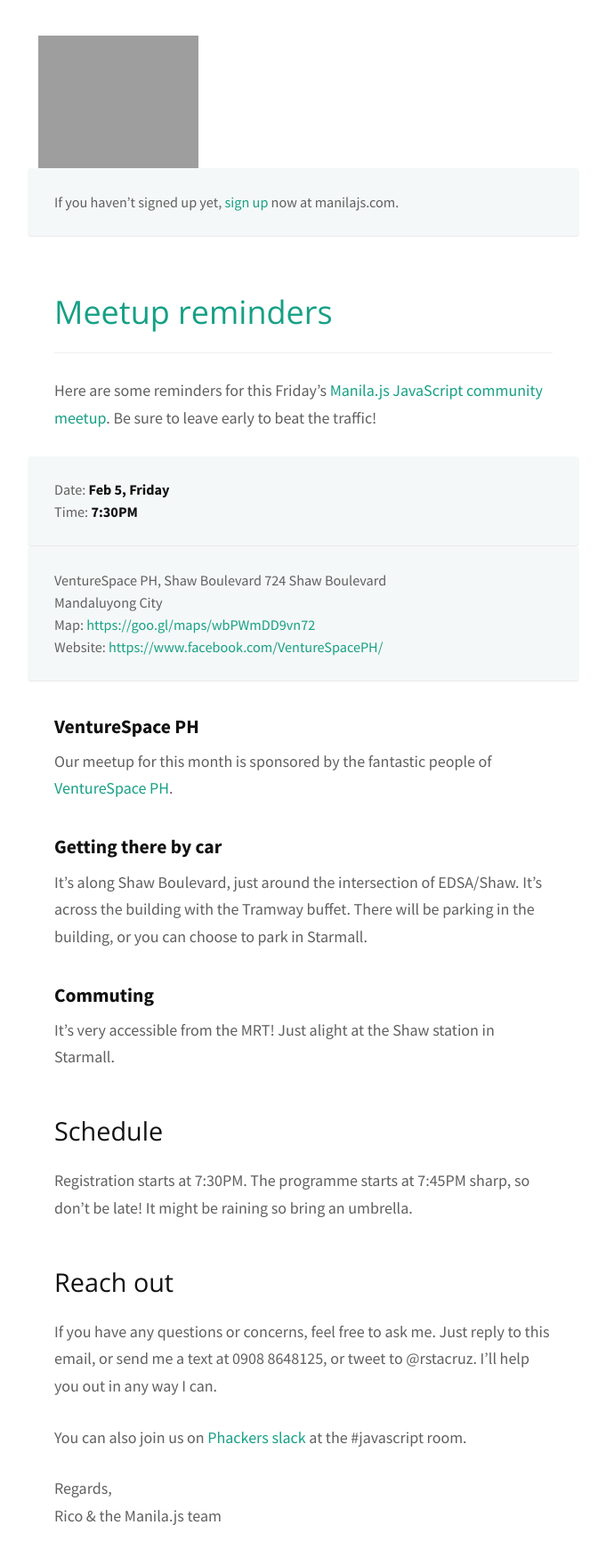
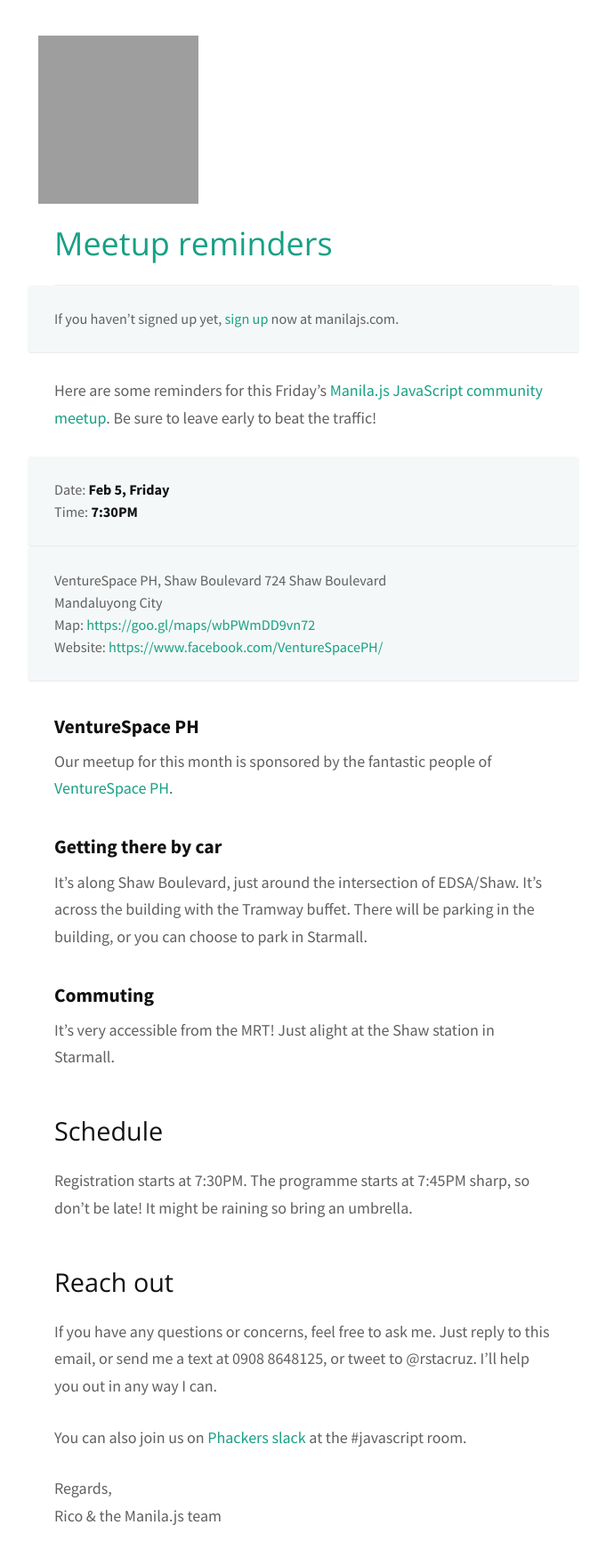
Before and after one commit to manilajs/manilajs.com, a Jekyll site: the page built from _posts/2016-02-01-016-welcome.md, in a window 1280 px wide. Shown: the whole page at 89% size, without its empty margins (299-980 px from the left). Built offline with Jekyll 4.4.1, drawn with Linux system fonts in a browser that asks for light colours; nearby versions of some CDN libraries; some web fonts are replaced.

Commit message:
Update blogpost

```diff
--- a/_posts/2016-02-01-016-welcome.md
+++ b/_posts/2016-02-01-016-welcome.md
@@ -1,6 +1,6 @@
+# Meetup reminders
+
 > If you haven't signed up yet, [sign up](/) now at manilajs.com.
-
-# Meetup reminders
 
 Here are some reminders for this Friday's [Manila.js JavaScript community meetup][site]. Be sure to leave early to beat the traffic!
 
```
